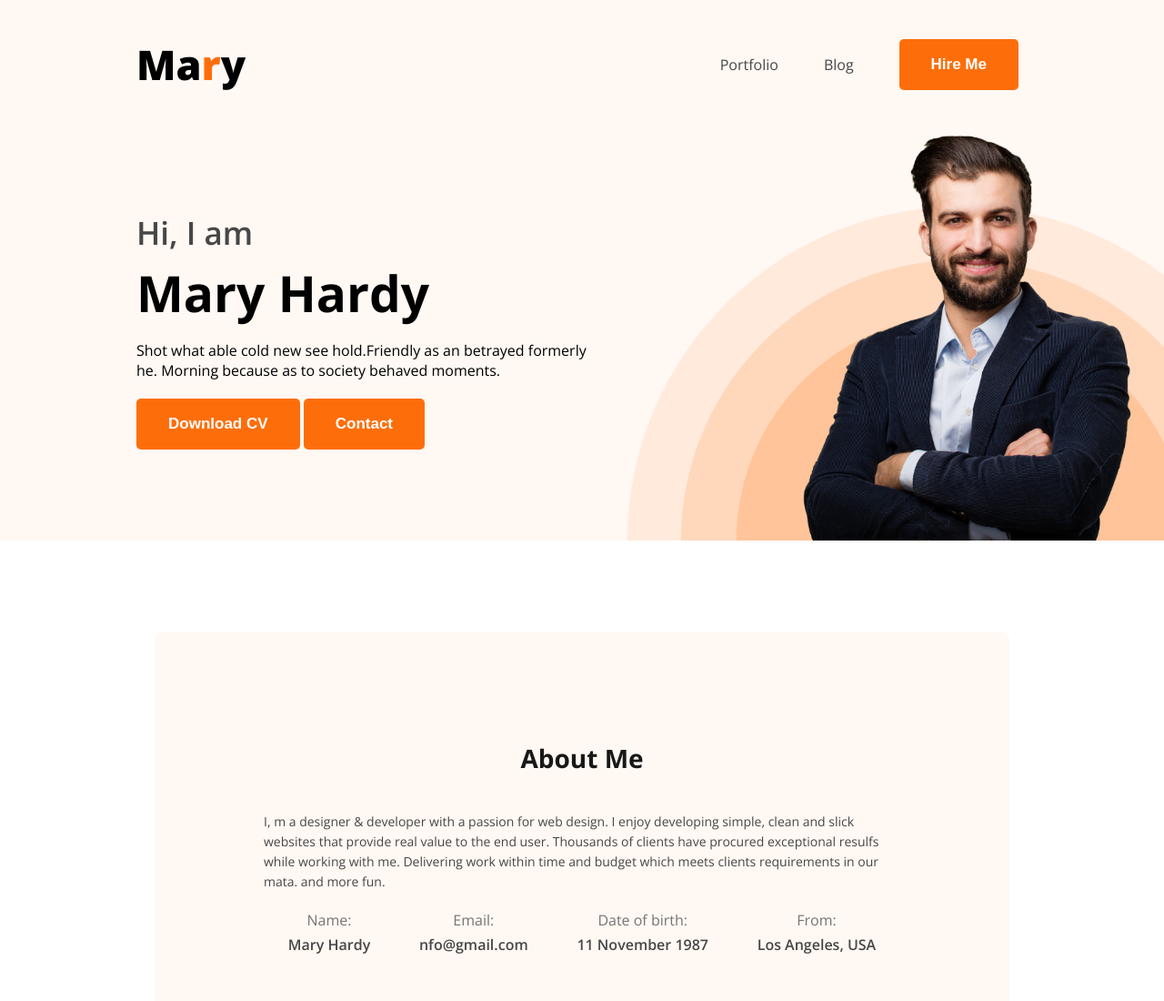
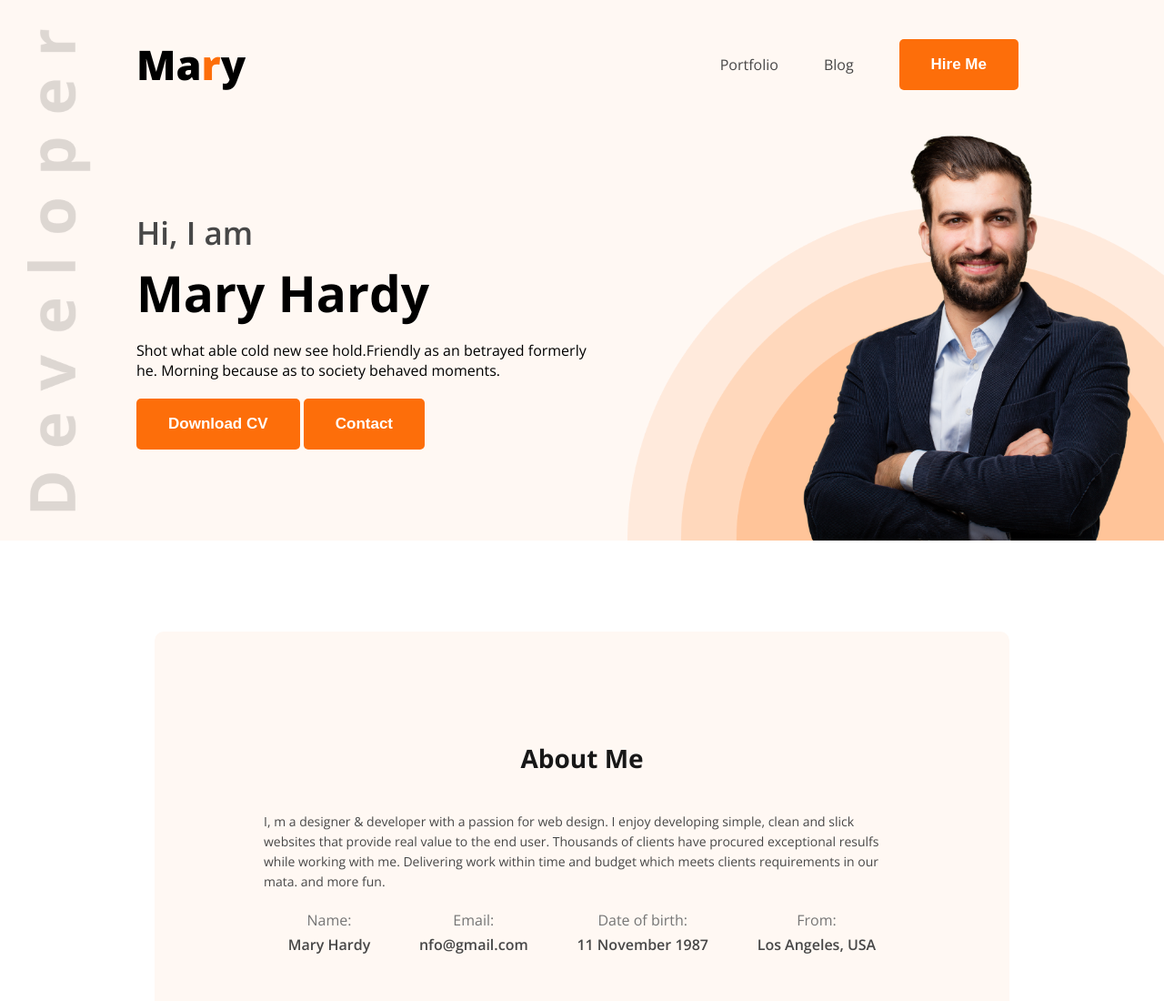
Before and after one commit to solaiman-siam/developer-portfolio, a plain HTML site: page index.html in a window 1280 px wide. Shown: the top 1100 px of the page at 91% size. Drawn offline with nearby package versions, Linux system fonts and the light colour scheme.

Commit message:
added developer background image

```diff
--- a/styles/portfolio.css
+++ b/styles/portfolio.css
@@ -56,11 +56,18 @@ nav a {
 /* header related styles */
 .header {
   background-color: #fff8f3;
-  background-image: url("../images/header_bg.png");
-  background-size: 590px;
+  background-image: url("../images/header_bg.png"), url("../images/developer.png");
+  background-size: 590px, 70px;
   background-repeat: no-repeat;
-  background-position: bottom right;
+  background-position: bottom right, 30px ;
+
 }
+/* .developer-image{
+  position: absolute;
+  top: 25px;
+  height: 540px;
+  left: 40px
+} */
 .banner {
   padding: 30px 30px 0px 150px;
   display: flex;
```
Also changed, not shown: index.html (+1 -0 lines).
